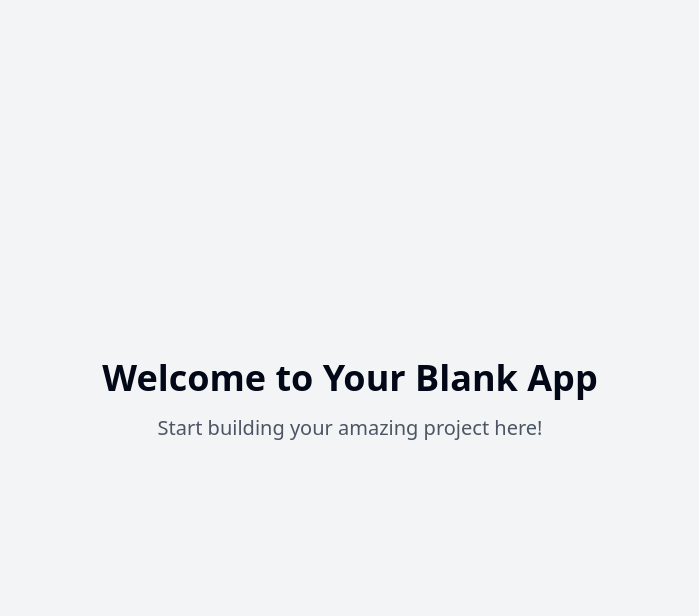
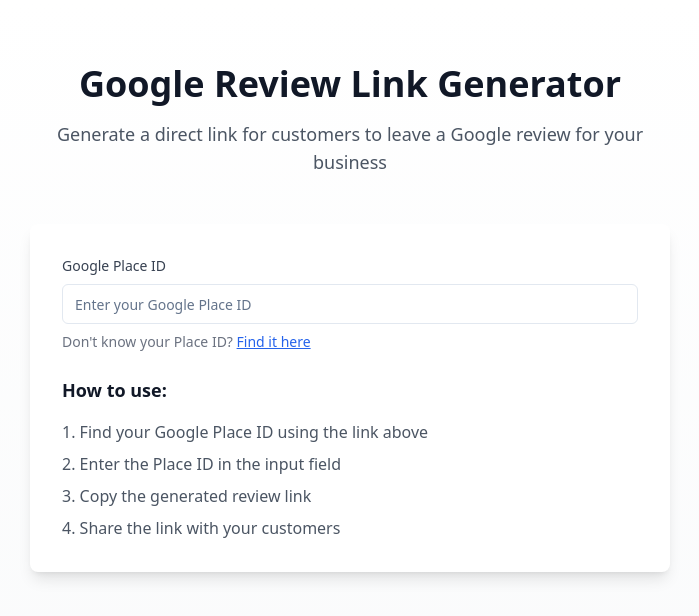
Before and after one commit to snipeventures/review-link-generator, a React (Vite) app: page / in a window 1280 px wide. Shown: the top 616 px of the page, without its empty margins (290-989 px from the left). Built offline with nearby package versions, Linux system fonts and the light colour scheme.

Commit message:
Add review link generation page
Implement a new page that allows users to generate a link for creating a review for a specified business on Google.
[skip gpt_engineer]

```diff
--- a/src/pages/Index.tsx
+++ b/src/pages/Index.tsx
@@ -1,11 +1,101 @@
-// Update this page (the content is just a fallback if you fail to update the page)
+import { useState } from "react";
+import { Button } from "@/components/ui/button";
+import { Input } from "@/components/ui/input";
+import { toast } from "sonner";
+import { Copy } from "lucide-react";
 
 const Index = () => {
+  const [placeId, setPlaceId] = useState("");
+
+  const generateReviewLink = () => {
+    return `https://search.google.com/local/writereview?place_id=${placeId}`;
+  };
+
+  const copyToClipboard = async () => {
+    if (!placeId) {
+      toast.error("Please enter a Place ID first");
+      return;
+    }
+
+    try {
+      await navigator.clipboard.writeText(generateReviewLink());
+      toast.success("Review link copied to clipboard!");
+      console.log("Link copied:", generateReviewLink());
+    } catch (err) {
+      console.error("Failed to copy:", err);
+      toast.error("Failed to copy link");
+    }
+  };
+
   return (
-    <div className="min-h-screen flex items-center justify-center bg-gray-100">
-      <div className="text-center">
-        <h1 className="text-4xl font-bold mb-4">Welcome to Your Blank App</h1>
-        <p className="text-xl text-gray-600">Start building your amazing project here!</p>
+    <div className="min-h-screen bg-gradient-to-b from-white to-gray-50">
+      <div className="max-w-2xl mx-auto pt-16 px-4">
+        <div className="text-center mb-12">
+          <h1 className="text-4xl font-bold text-gray-900 mb-4">
+            Google Review Link Generator
+          </h1>
+          <p className="text-lg text-gray-600">
+            Generate a direct link for customers to leave a Google review for your business
+          </p>
+        </div>
+
+        <div className="bg-white rounded-lg shadow-lg p-6 md:p-8">
+          <div className="space-y-6">
+            <div>
+              <label htmlFor="placeId" className="block text-sm font-medium text-gray-700 mb-2">
+                Google Place ID
+              </label>
+              <Input
+                id="placeId"
+                type="text"
+                placeholder="Enter your Google Place ID"
+                value={placeId}
+                onChange={(e) => setPlaceId(e.target.value)}
+                className="w-full"
+              />
+              <p className="mt-2 text-sm text-gray-500">
+                Don't know your Place ID?{" "}
+                <a
+                  href="https://developers.google.com/maps/documentation/javascript/examples/places-placeid-finder"
+                  target="_blank"
+                  rel="noopener noreferrer"
+                  className="text-blue-600 hover:text-blue-800 underline"
+                >
+                  Find it here
+                </a>
+              </p>
+            </div>
+
+            {placeId && (
+              <div className="p-4 bg-gray-50 rounded-md">
+                <p className="text-sm font-medium text-gray-700 mb-2">Generated Review Link:</p>
+                <div className="flex items-center gap-2 break-all">
+                  <code className="text-sm bg-white p-2 rounded flex-1">
+                    {generateReviewLink()}
+                  </code>
+                  <Button
+                    onClick={copyToClipboard}
+                    variant="outline"
+                    size="icon"
+                    className="flex-shrink-0"
+                  >
+                    <Copy className="h-4 w-4" />
+                  </Button>
+                </div>
+              </div>
+            )}
+
+            <div className="space-y-4">
+              <h2 className="text-lg font-semibold text-gray-900">How to use:</h2>
+              <ol className="list-decimal list-inside space-y-2 text-gray-600">
+                <li>Find your Google Place ID using the link above</li>
+                <li>Enter the Place ID in the input field</li>
+                <li>Copy the generated review link</li>
+                <li>Share the link with your customers</li>
+              </ol>
+            </div>
+          </div>
+        </div>
       </div>
     </div>
   );
```
